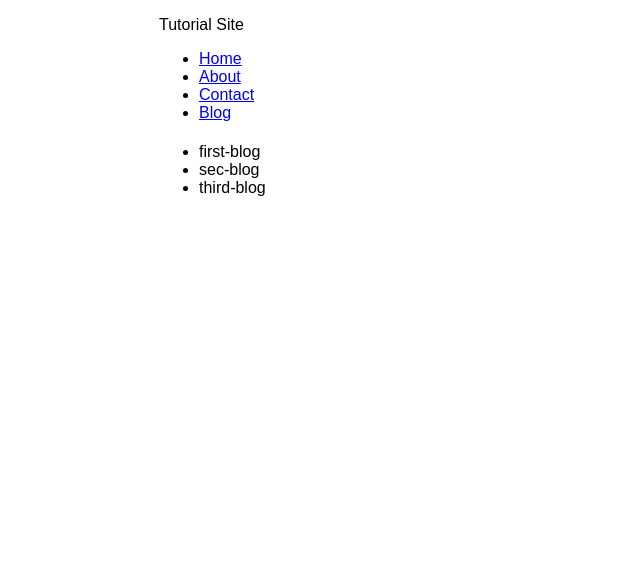
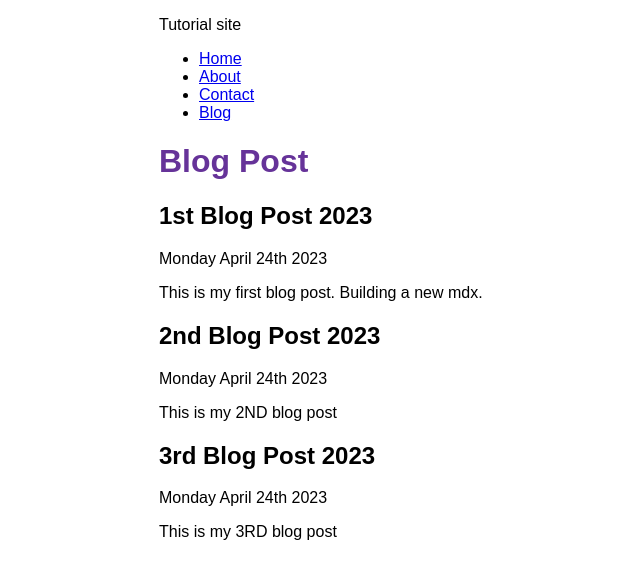
Before and after one commit to KeneIfeanyi/gatsbymaintutorial, a Gatsby site: page /blog in a window 1280 px wide. Shown: the whole page, without its empty margins (231-871 px from the left). Built offline with nearby package versions, Linux system fonts and the light colour scheme; Gatsby itself is replaced by a stand-in of ours.

Commit message:
Finished Gatsby Tutorial Part 5

```diff
--- a/blog/first-blog.mdx
+++ b/blog/first-blog.mdx
@@ -0,0 +1,8 @@
+---
+Title: 1st Blog Post 2023
+Date: "2023-04-24"
+---
+
+- This is my first blog post.
+
+- Building a new mdx.
--- a/blog/sec-blog.mdx
+++ b/blog/sec-blog.mdx
@@ -0,0 +1,6 @@
+---
+Title: 2nd Blog Post 2023
+Date: "2023-04-24"
+---
+
+This is my 2ND blog post
--- a/blog/third-blog.mdx
+++ b/blog/third-blog.mdx
@@ -0,0 +1,6 @@
+---
+Title: 3rd Blog Post 2023
+Date: "2023-04-24"
+---
+
+This is my 3RD blog post
--- a/gatsby-config.js
+++ b/gatsby-config.js
@@ -3,7 +3,7 @@
  */
 module.exports = {
   siteMetadata: {
-    title: `Tutorial Site`,
+    title: `Tutorial site`,
     siteUrl: `https://www.yourdomain.tld`
   },
   plugins: ["gatsby-plugin-google-gtag", 'gatsby-plugin-image', 'gatsby-plugin-sharp',
@@ -12,7 +12,7 @@
     options: {
       name: 'blog',
       path: `${__dirname}/blog`,
-    }
-  }
-]
+    },
+  },
+  'gatsby-plugin-mdx'],
 };
--- a/package.json
+++ b/package.json
@@ -15,9 +15,12 @@
     "clean": "gatsby clean"
   },
   "dependencies": {
+    "@mdx-js/mdx": "^2.3.0",
+    "@mdx-js/react": "^2.3.0",
     "gatsby": "^5.8.1",
     "gatsby-plugin-google-gtag": "^5.8.0",
     "gatsby-plugin-image": "^3.8.0",
+    "gatsby-plugin-mdx": "^5.9.0",
     "gatsby-plugin-sharp": "^5.8.1",
     "gatsby-source-filesystem": "^5.9.0",
     "react": "^18.2.0",
--- a/src/pages/blog.js
+++ b/src/pages/blog.js
@@ -1,26 +1,36 @@
 import * as React from 'react'
 import Layout from '../components/layout';
 import { graphql } from 'gatsby';
+// import { MDXRenderer }  from 'gatsby-plugin-mdx';
 
 const Blog = ({data}) => {
     return(
-        <Layout pageTitle='Blog'>
-            <ul>
-                {data.allFile.nodes.map((node) =>{
-                    return <li key={node.name}>{node.name}</li>;
+        <Layout pageTitle='Blog' pageHeading='Blog Post'>
+                {data.allMdx.nodes.map((node) =>{
+                    return <article key={node.id}>
+                        <h2>{node.frontmatter.Title}{node.name}</h2>
+                        <p>{node.frontmatter.Date}</p>
+                        <p>{node.excerpt}</p>
+                        </article>;
                 })}
-            </ul>
         </Layout>
     )
 };
 
-export const query = graphql`query {
-    allFile(filter: {sourceInstanceName: {eq: "blog"}}) {
+export const query = graphql`
+    query {
+        allMdx (sort: {body: ASC}) {
         nodes {
-            name
+            frontmatter {
+            Date(formatString: "dddd MMMM Do YYYY")
+            Title
+            }
+            id
+            excerpt
+        }
         }
     }
-}`
+`;
 
 
 export default Blog;
```
Also changed, not shown: 1 other file.
